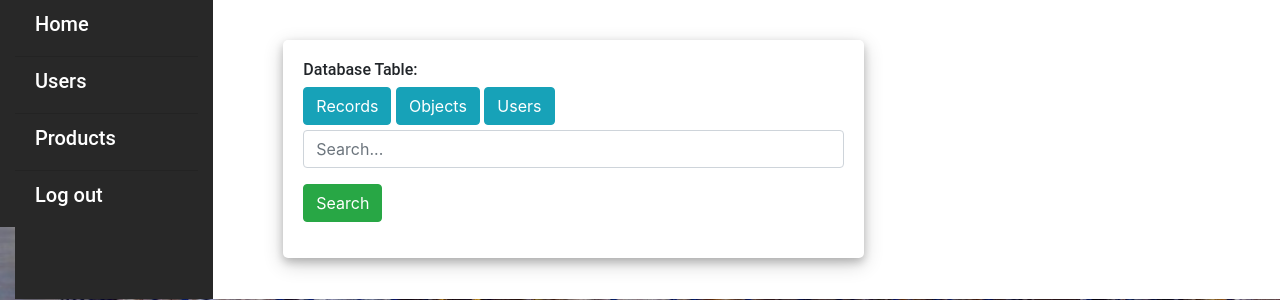
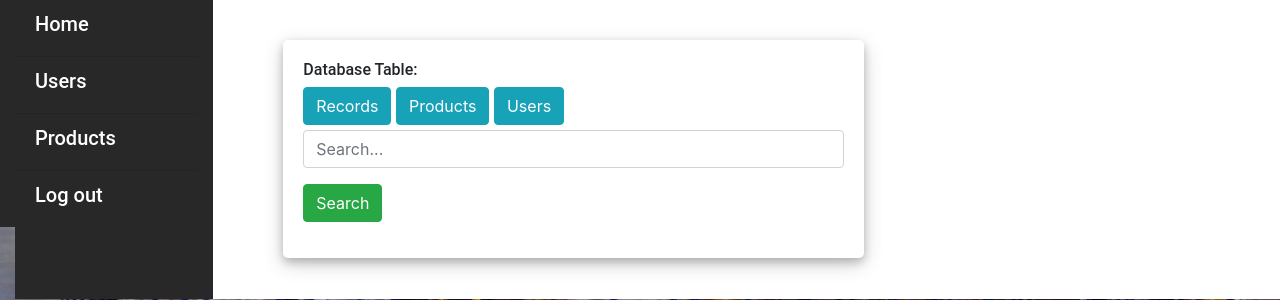
Before and after one commit to arllence/warehouse-management, a Django app: page /RFID/ in a window 1280 px wide. Shown: the part 96-396 px from the top of the page. Run offline with Django 3.2, Linux system fonts and the light colour scheme; a user stored in the database is signed in; some libraries are stand-ins or nearby versions.

Commit message:
new change

```diff
--- a/RFID/templates/RFID/home.html
+++ b/RFID/templates/RFID/home.html
@@ -14,7 +14,7 @@
       <h6>Database Table:</h6>
       <div class="database_select">
         <button onclick="divVisibility('record_table'); table_is_record();" class="btn btn-info" id="record_btn">Records</button>
-        <button onclick="divVisibility('object_table'); table_is_object();" class="btn btn-info" id="object_btn">Objects</button>
+        <button onclick="divVisibility('object_table'); table_is_object();" class="btn btn-info" id="object_btn">Products</button>
         <button onclick="divVisibility('person_table'); table_is_person();" class="btn btn-info" id="person_btn">Users</button>
       </div>
 
```
